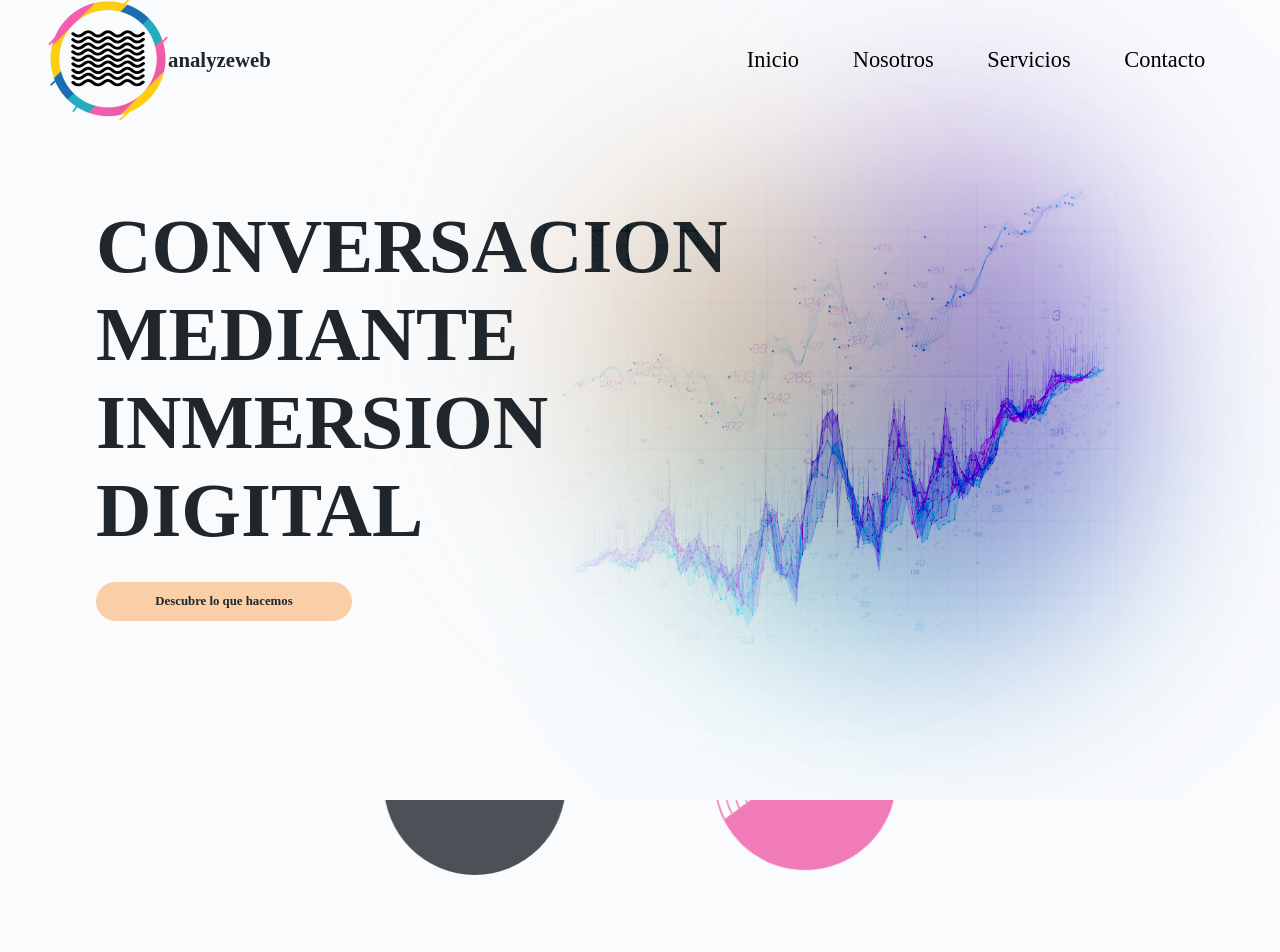
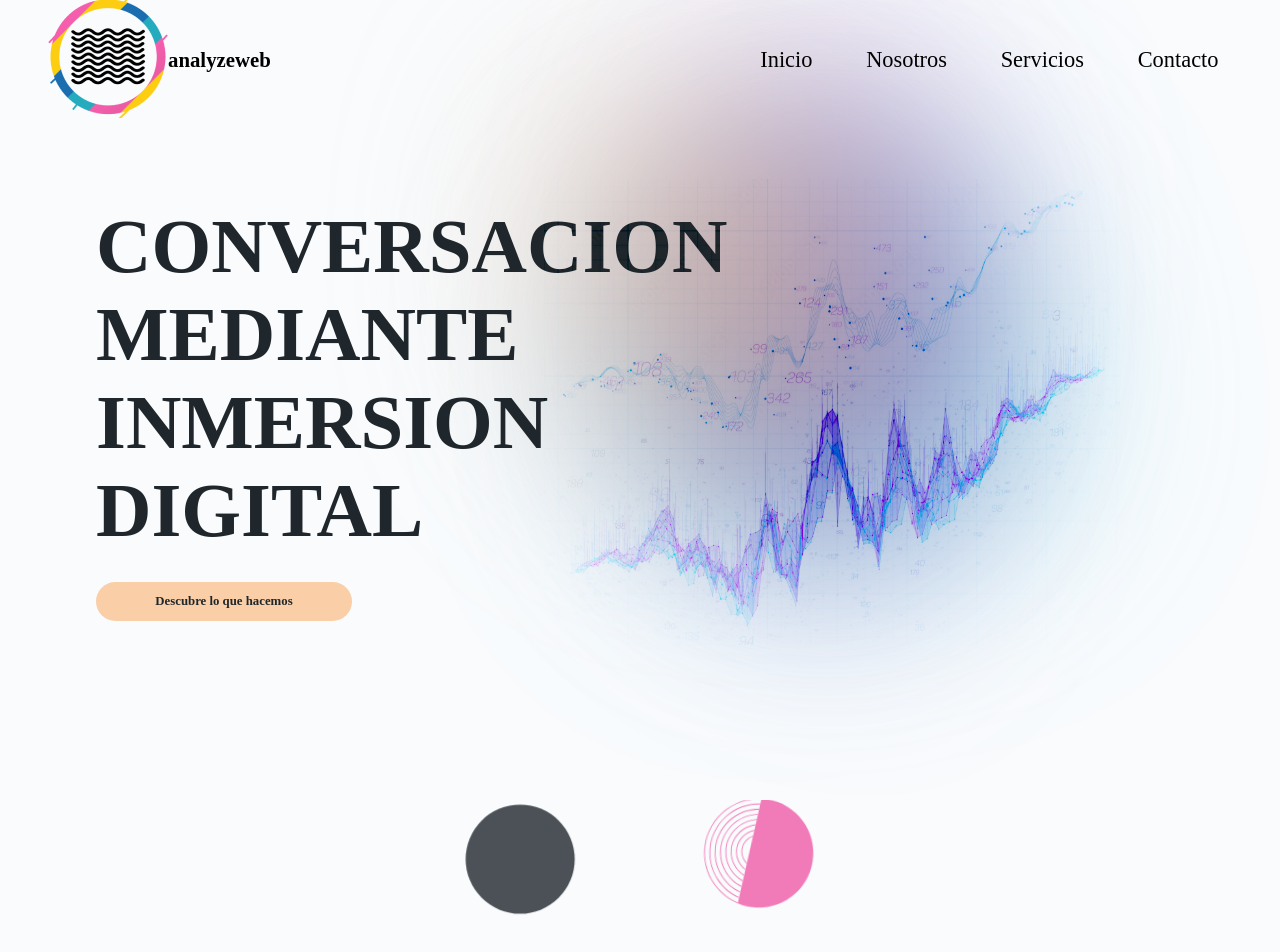
Before and after one commit to RandomAlien3096/analyzeweb, a React (Create React App) app: page / in a window 1280 px wide. Shown: the top 952 px of the page. Built offline with nearby package versions, Linux system fonts and the light colour scheme.

Commit message:
links to new Pgs

```diff
--- a/src/App.js
+++ b/src/App.js
@@ -5,7 +5,8 @@ import './app.css';
 import { Navbar, Maps, ScrollToTop, Footer } from './components';
 import { Contact, Services, Header } from './containers';
 import { ContactPg, DatagovPg, DatastratPg,
-        DesarrolloPg, ModelosPg, OptimizacionPg } from './pages';
+        DesarrolloPg, ModelosPg, OptimizacionPg,
+        UsPg, ServicesPg } from './pages';
 
 import { ParallaxProvider } from 'react-scroll-parallax';
 
@@ -38,6 +39,8 @@ const App = () => {
             }
           />
           <Route path="/ContactPg" element={<ContactPg />} />
+          <Route path="/UsPg" element={ <UsPg /> } />
+          <Route path="/ServicesPg" element={ <ServicesPg /> } />
           <Route path="/DatagovPg" element={<DatagovPg />} />
           <Route path="/DatastratPg" element={<DatastratPg />} />
           <Route path="/DesarrolloPg" element={<DesarrolloPg />} />
--- a/src/components/navbar/Navbar.jsx
+++ b/src/components/navbar/Navbar.jsx
@@ -1,6 +1,6 @@
 import React, { useState, useEffect, useRef } from 'react';
 import './navbar.css';
-
+import { HashLink as Link } from 'react-router-hash-link';
 import logo_color from '../../rsrc/logo/logo_color.png';
 import logo_dark from '../../rsrc/logo/logo_dark.png';
 import { IoMdMenu, IoMdFingerPrint } from 'react-icons/io';
@@ -10,21 +10,38 @@ import { HiOutlineCubeTransparent, HiOutlinePaperAirplane } from 'react-icons/hi
 
 const Menu = () => (
   <>
+
+    <Link to = '/'>
       <RiHome6Line />
+    </Link>
     <p>
+      <Link to = '/'>
         Inicio
+      </Link>
     </p>
+    <Link to = 'UsPg'>
       <IoMdFingerPrint />
+    </Link>
     <p>
+      <Link to = 'UsPg'>
         Nosotros
+      </Link>
     </p>
+    <Link to = '/ServicesPg'>
       <HiOutlineCubeTransparent />
+    </Link>
     <p>
+      <Link to = '/ServicesPg'>
         Servicios
+      </Link>
     </p>
+    <Link to = '/ContactPg'>
       <HiOutlinePaperAirplane />
+    </Link>
     <p>
+      <Link to = '/ContactPg'>
         Contacto
+      </Link>
     </p>
   </>
 )
@@ -71,17 +88,21 @@ const Navbar = () => {
       <div className="analyzeweb__navbar-logo">
         {logo ? (
           <>
+            <Link to = '/'>
             <img src={logo_dark} alt="main logo"
             id="logo_dark"
             className={logo ? 'show' : ''} />
-            <p id='logoText'>analyzeweb</p>
+            </Link>
+            <p id='logoText'><Link to = '/'>analyzeweb</Link></p>
           </>
         ) : (
           <>
+            <Link to = '/'>
             <img src={logo_color} alt="main logo"
             id="logo"
             className={logo ? 'show' : ''}/>
-            <p id='logoText'>analyzeweb</p>
+            </Link>
+            <p id='logoText'><Link to = '/'>analyzeweb</Link></p>
           </>
         )}
       </div>
--- a/src/components/navbar/navbar.css
+++ b/src/components/navbar/navbar.css
@@ -88,9 +88,16 @@
     border-radius: 30px;
 }
 
+.analyzeweb__navbar-menu2_trigger svg{
+    color: #20272C;
+}
+
 .icon_color{
     color: #BED2D5;
     border: 2px solid #BED2D5;
+}
+.icon_color svg{
+    color: #BED2D5;
 }
 
 .analyzeweb__navbar-menu2_trigger h3{
--- a/src/containers/contact/Contact.jsx
+++ b/src/containers/contact/Contact.jsx
@@ -3,13 +3,17 @@ import './contact.css';
 import { HashLink as Link } from 'react-router-hash-link';
 
 const Contact = () => {
+const scrollToTop = () => {
+  window.scrollTo({ top: 0, left: 0, behavior: 'smooth' });
+};
+
   return (
     <div className = 'analyzeweb__contact'>
       <div className = 'analyzeweb__contact-content'>
         <h2>haz de tu proyecto</h2>
         <h2>nuestra proxima</h2>
         <h2>obsesion</h2>
-        <Link to = '/ContactPg' className='analyzeweb__contact-content_button'>
+        <Link to = '/ContactPg' className='analyzeweb__contact-content_button' onClick={scrollToTop}>
           <button type='button' id='trigger'>
             <span>Hablemos con un cafe</span>
           </button>
--- a/src/containers/header/header.css
+++ b/src/containers/header/header.css
@@ -61,8 +61,8 @@
     height: 60%;
 }
 .analyzeweb__header-graphics_blob {
-    width: 100%;
-    height: 100%;
+    width: 75%;
+    height: 80%;
     animation: rotate 35s infinite;
 }
 #blob:nth-child(1) {
--- a/src/containers/services/services.css
+++ b/src/containers/services/services.css
@@ -74,15 +74,15 @@
 .overlap_circle{
     display: flex;
     position: relative;
-    height: 25vmin;
-    width: 25vmin;
+    height: 15vmin;
+    width: 15vmin;
     opacity: 0.8;
 }
 
 .overlap_circleRings{
     position: relative;
-    height: 25vmin;
-    width: 25vmin;
+    height: 15vmin;
+    width: 15vmin;
     opacity: 0.8;
 }
 
@@ -90,6 +90,20 @@
     .analyzeweb__services-overlap{
         height: 40vh;
         overflow: hidden;
+    }
+    .overlap_circle{
+        display: flex;
+        position: relative;
+        height: 25vmin;
+        width: 25vmin;
+        opacity: 0.8;
+    }
+
+    .overlap_circleRings{
+        position: relative;
+        height: 25vmin;
+        width: 25vmin;
+        opacity: 0.8;
     }
     .analyzeweb__services-title{
         height: 8vh;
--- a/src/pages/index.js
+++ b/src/pages/index.js
@@ -1,5 +1,7 @@
 // export { default as Contact } from './contact/Contact';
 export { default as ContactPg } from './contactPg/ContactPg';
+export { default as UsPg } from './usPg/UsPg';
+export { default as ServicesPg } from './servicesPg/ServicesPg';
 export { default as DatagovPg } from './datagovPg/DatagovPg';
 export { default as DatastratPg } from './datastratPg/DatastratPg';
 export { default as DesarrolloPg } from './desarrolloPg/DesarrolloPg';
--- /dev/null
+++ b/src/pages/servicesPg/ServicesPg.jsx
@@ -0,0 +1,12 @@
+import React from 'react';
+import './servicesPg.css';
+
+function ServicesPg() {
+  return (
+    <>
+        <div>ServicesPg</div>
+    </>
+  )
+}
+
+export default ServicesPg
--- /dev/null
+++ b/src/pages/usPg/UsPg.jsx
@@ -0,0 +1,10 @@
+import React from 'react';
+import './usPg.css';
+
+function UsPg() {
+  return (
+    <div>UsPg</div>
+  )
+}
+
+export default UsPg
```
Also changed, not shown: src/pages/servicesPg/servicesPg.css (added), src/pages/usPg/usPg.css (added). Lines whose indentation alone changed are shown as unchanged.
